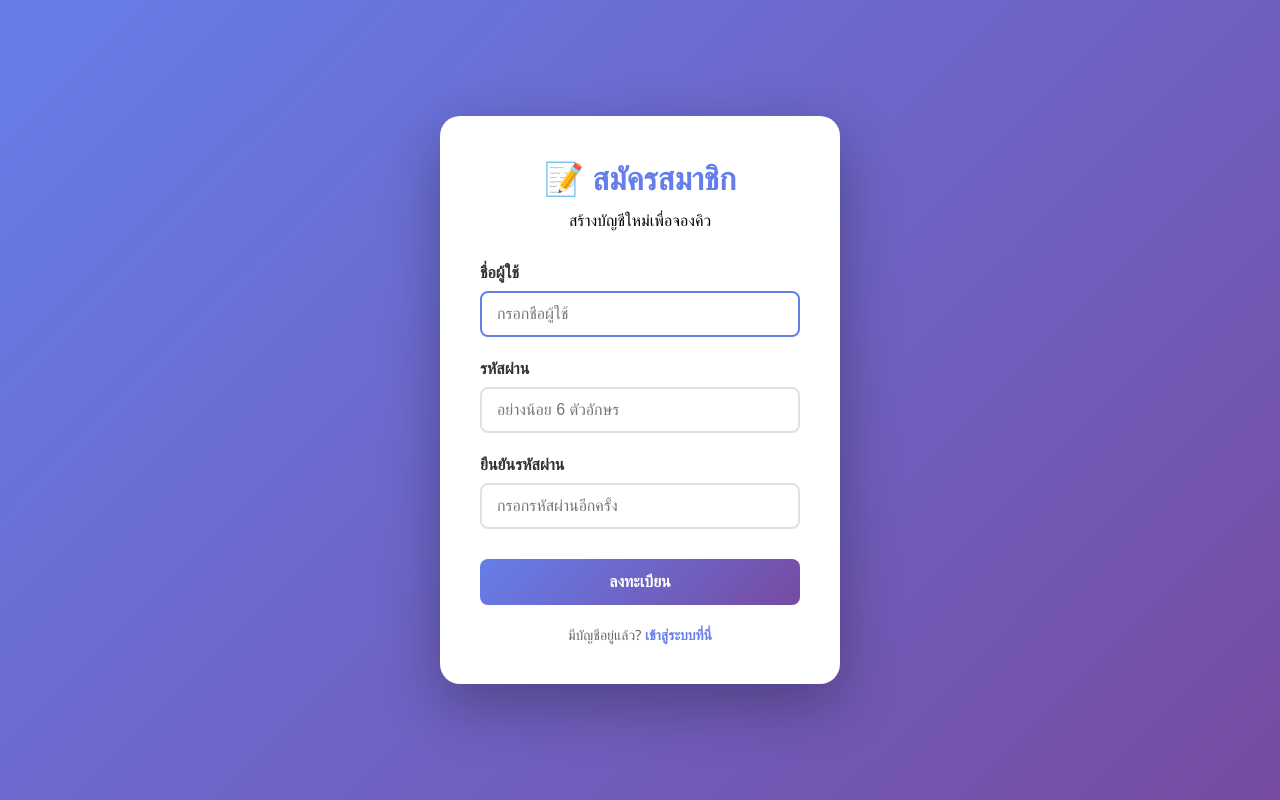
After one commit to Peoneny/Techangel-restaurant-queue-app, a Flask app: page /signup-page in a window 1280 px wide. The commit adds this page. Run offline with Flask 3, Linux system fonts and the light colour scheme.

Commit message:
fix database login/signup

```diff
--- /dev/null
+++ b/templates/signup.html
@@ -0,0 +1,136 @@
+<!DOCTYPE html>
+<html lang="th">
+<head>
+    <meta charset="UTF-8">
+    <meta name="viewport" content="width=device-width, initial-scale=1.0">
+    <title>สมัครสมาชิก - ระบบจองคิวร้านอาหาร</title>
+    <style>
+        /* ใช้ Style เดียวกับหน้า Login เพื่อความต่อเนื่อง */
+        * { margin: 0; padding: 0; box-sizing: border-box; }
+        body {
+            font-family: 'Segoe UI', Tahoma, Geneva, Verdana, sans-serif;
+            background: linear-gradient(135deg, #667eea 0%, #764ba2 100%);
+            min-height: 100vh;
+            display: flex; align-items: center; justify-content: center; padding: 20px;
+        }
+        .container {
+            background: white; border-radius: 20px;
+            box-shadow: 0 20px 60px rgba(0,0,0,0.3);
+            padding: 40px; max-width: 400px; width: 100%;
+        }
+        .logo { text-align: center; margin-bottom: 30px; }
+        .logo h1 { color: #667eea; font-size: 2em; margin-bottom: 10px; }
+        .form-group { margin-bottom: 20px; }
+        label { display: block; margin-bottom: 8px; color: #333; font-weight: 600; }
+        input {
+            width: 100%; padding: 12px 15px; border: 2px solid #e0e0e0;
+            border-radius: 8px; font-size: 16px; transition: border-color 0.3s;
+        }
+        input:focus { outline: none; border-color: #667eea; }
+        button {
+            width: 100%; background: linear-gradient(135deg, #667eea 0%, #764ba2 100%);
+            color: white; padding: 14px; border: none; border-radius: 8px;
+            font-size: 16px; font-weight: 600; cursor: pointer;
+            transition: transform 0.2s; margin-top: 10px;
+        }
+        button:hover { transform: translateY(-2px); box-shadow: 0 5px 20px rgba(102, 126, 234, 0.4); }
+        .message { margin-top: 15px; padding: 12px; border-radius: 8px; font-size: 14px; display: none; }
+        .error { background: #fee; color: #c33; border: 1px solid #fcc; }
+        .success { background: #efe; color: #3c3; border: 1px solid #cfc; }
+        .footer-link { text-align: center; margin-top: 20px; font-size: 14px; color: #666; }
+        .footer-link a { color: #667eea; font-weight: 600; text-decoration: none; }
+    </style>
+</head>
+<body>
+    <div class="container">
+        <div class="logo">
+            <h1>📝 สมัครสมาชิก</h1>
+            <p>สร้างบัญชีใหม่เพื่อจองคิว</p>
+        </div>
+
+        <form id="signupForm">
+            <div class="form-group">
+                <label for="username">ชื่อผู้ใช้</label>
+                <input type="text" id="username" placeholder="กรอกชื่อผู้ใช้" required autofocus>
+            </div>
+
+            <div class="form-group">
+                <label for="password">รหัสผ่าน</label>
+                <input type="password" id="id_password" placeholder="อย่างน้อย 6 ตัวอักษร" required>
+            </div>
+
+            <div class="form-group">
+                <label for="confirmPassword">ยืนยันรหัสผ่าน</label>
+                <input type="password" id="confirmPassword" placeholder="กรอกรหัสผ่านอีกครั้ง" required>
+            </div>
+
+            <button type="submit" id="signupBtn">ลงทะเบียน</button>
+        </form>
+
+        <div id="message" class="message"></div>
+
+        <div class="footer-link">
+            มีบัญชีอยู่แล้ว? <a href="/">เข้าสู่ระบบที่นี่</a>
+        </div>
+    </div>
+
+    <script>
+        const signupForm = document.getElementById('signupForm');
+        const signupBtn = document.getElementById('signupBtn');
+        const messageDiv = document.getElementById('message');
+
+        signupForm.addEventListener('submit', async (e) => {
+            e.preventDefault();
+
+            const username = document.getElementById('username').value.trim();
+            const password = document.getElementById('id_password').value;
+            const confirmPassword = document.getElementById('confirmPassword').value;
+
+            // ตรวจสอบเบื้องต้นที่หน้าบ้าน
+            if (password !== confirmPassword) {
+                showMessage('รหัสผ่านไม่ตรงกัน', 'error');
+                return;
+            }
+
+            if (password.length < 6) {
+                showMessage('รหัสผ่านต้องมีความยาวอย่างน้อย 6 ตัวอักษร', 'error');
+                return;
+            }
+
+            signupBtn.disabled = true;
+            signupBtn.textContent = 'กำลังลงทะเบียน...';
+
+            try {
+                const response = await fetch('/signup', {
+                    method: 'POST',
+                    headers: { 'Content-Type': 'application/json' },
+                    body: JSON.stringify({ username, password })
+                });
+
+                const data = await response.json();
+
+                if (response.ok && data.success) {
+                    showMessage('✅ ' + data.message, 'success');
+                    setTimeout(() => {
+                        window.location.href = '/'; // สมัครเสร็จส่งไปหน้า Login
+                    }, 2000);
+                } else {
+                    showMessage('❌ ' + (data.error || 'สมัครสมาชิกไม่สำเร็จ'), 'error');
+                    signupBtn.disabled = false;
+                    signupBtn.textContent = 'ลงทะเบียน';
+                }
+            } catch (error) {
+                showMessage('❌ เกิดข้อผิดพลาดในการเชื่อมต่อ', 'error');
+                signupBtn.disabled = false;
+                signupBtn.textContent = 'ลงทะเบียน';
+            }
+        });
+
+        function showMessage(text, type) {
+            messageDiv.textContent = text;
+            messageDiv.className = `message ${type}`;
+            messageDiv.style.display = 'block';
+        }
+    </script>
+</body>
+</html>
```
Also changed, not shown: app_with_auth.py (+123 -55 lines), templates/login.html (+24 -5 lines).
